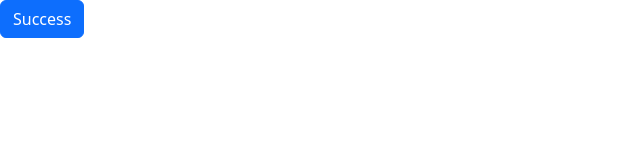
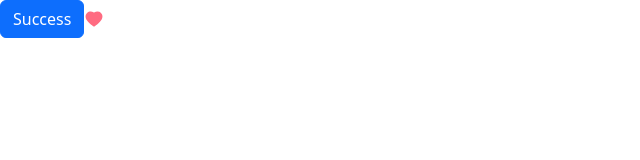
Before and after one commit to Focuscode77/React-X, a React (Vite) app in the folder react-app/: page / in a window 1280 px wide. Shown: the top 160 px of the page, without its empty margins (0-640 px from the left). Built offline with nearby package versions, Linux system fonts and the light colour scheme.

Commit message:
React styling

```diff
--- a/react-app/package.json
+++ b/react-app/package.json
@@ -11,7 +11,8 @@
   "dependencies": {
     "bootstrap": "^5.3.2",
     "react": "^18.2.0",
-    "react-dom": "^18.2.0"
+    "react-dom": "^18.2.0",
+    "react-icons": "^4.7.1"
   },
   "devDependencies": {
     "@types/react": "^18.0.27",
--- a/react-app/src/App.tsx
+++ b/react-app/src/App.tsx
@@ -1,7 +1,10 @@
 import React, { Fragment } from 'react';
 import Button from "./components/Button";
 import Alert from './components/Alert';
+import Heart from './components/Heart'
 import { useState } from 'react';
+
+
 
 
 function App() {
@@ -14,7 +17,7 @@ function App() {
 
       {alertVisible && <Alert onClose={() => setAlertVisibility(false)}> My Alert</Alert>}
       <Button color="primary" onClick={() => console.log(setAlertVisibility(true))} text='Success' />
-
+      <Heart onClick={() => console.log('clicked')} />
     </div>
 
 
--- /dev/null
+++ b/react-app/src/components/Heart.tsx
@@ -0,0 +1,23 @@
+import React from 'react';
+import { useState } from "react";
+import { AiFillHeart, AiOutlineHeart } from 'react-icons/ai';
+
+interface Props {
+
+    onClick: () => void;
+
+}
+
+const Heart = ({ onClick }: Props) => {
+    const [status, setStatus] = useState(true);
+    const toggle = () => {
+        setStatus(!status);
+        onClick();
+
+    }
+
+    if (status) return <AiFillHeart color='#ff6b81' size={20} onClick={toggle} />;
+    return <AiOutlineHeart color='#ff6b81' size={20} onClick={toggle} />;
+}
+
+export default Heart
```
Also changed, not shown: 1 other file (tests, documents, lock files or other folders).
